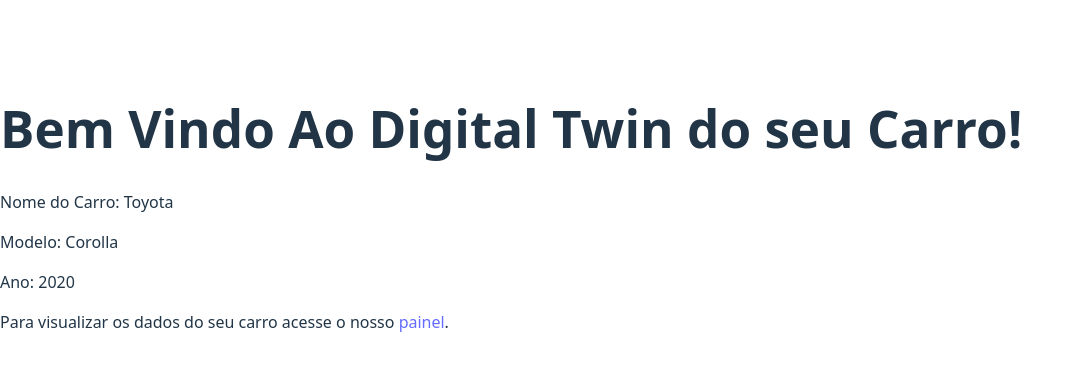
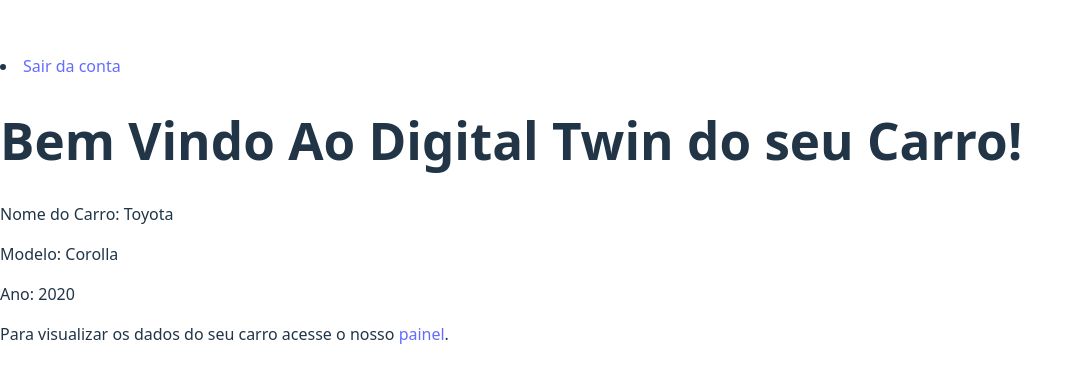
Before and after one commit to TriPixelDevv/digital-twin, a React (Vite) app in the folder front-end/digital-twin/: page /landing-page in a window 1280 px wide. Shown: the part 192-570 px from the top of the page, without its empty margins (0-1083 px from the left). Built offline with nearby package versions, Linux system fonts and the light colour scheme.

Commit message:
Adição do botão de sair da cont à landing page

```diff
--- a/front-end/digital-twin/src/pages/LandingPage/LandingPage.tsx
+++ b/front-end/digital-twin/src/pages/LandingPage/LandingPage.tsx
@@ -1,5 +1,6 @@
 export default function LandingPage() {
     return <>
+        <nav><li><a href="/register">Sair da conta</a></li></nav>
         <h1>Bem Vindo Ao Digital Twin do seu Carro!</h1>
         <p>Nome do Carro: Toyota</p>
         <p>Modelo: Corolla</p>
```
